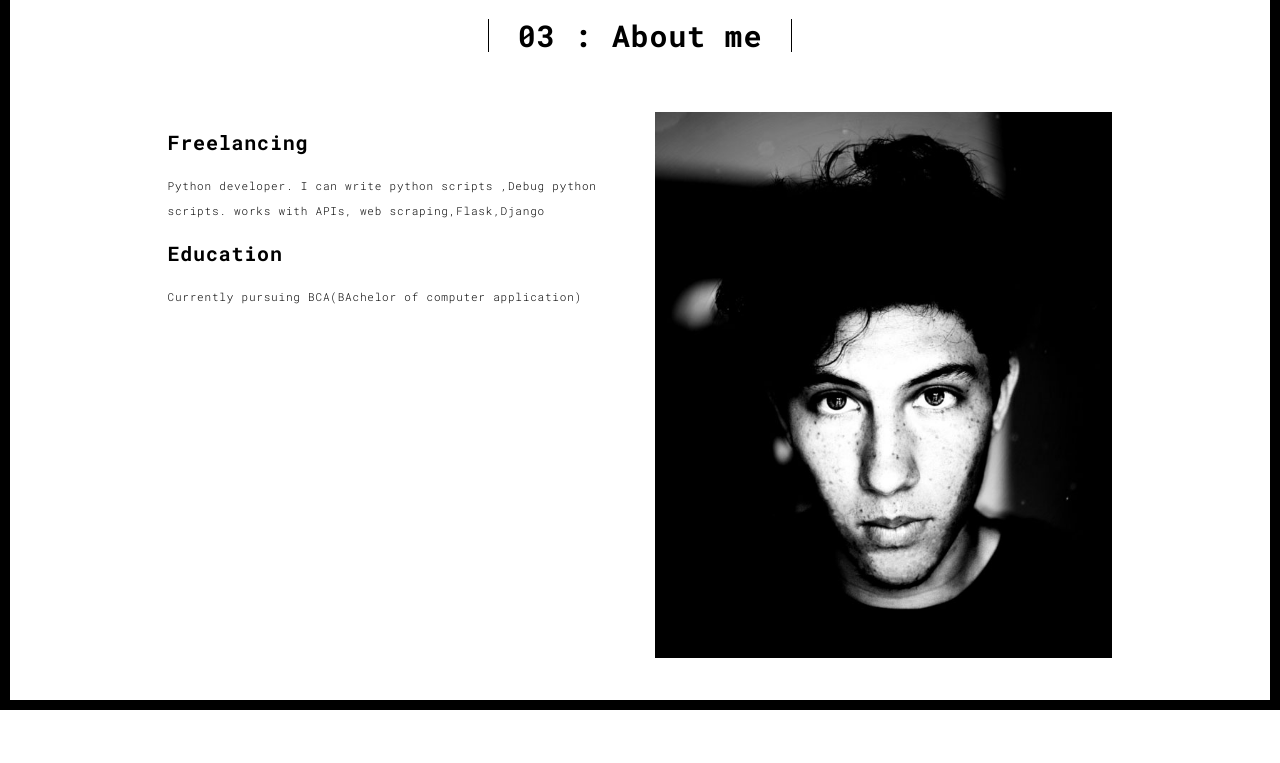
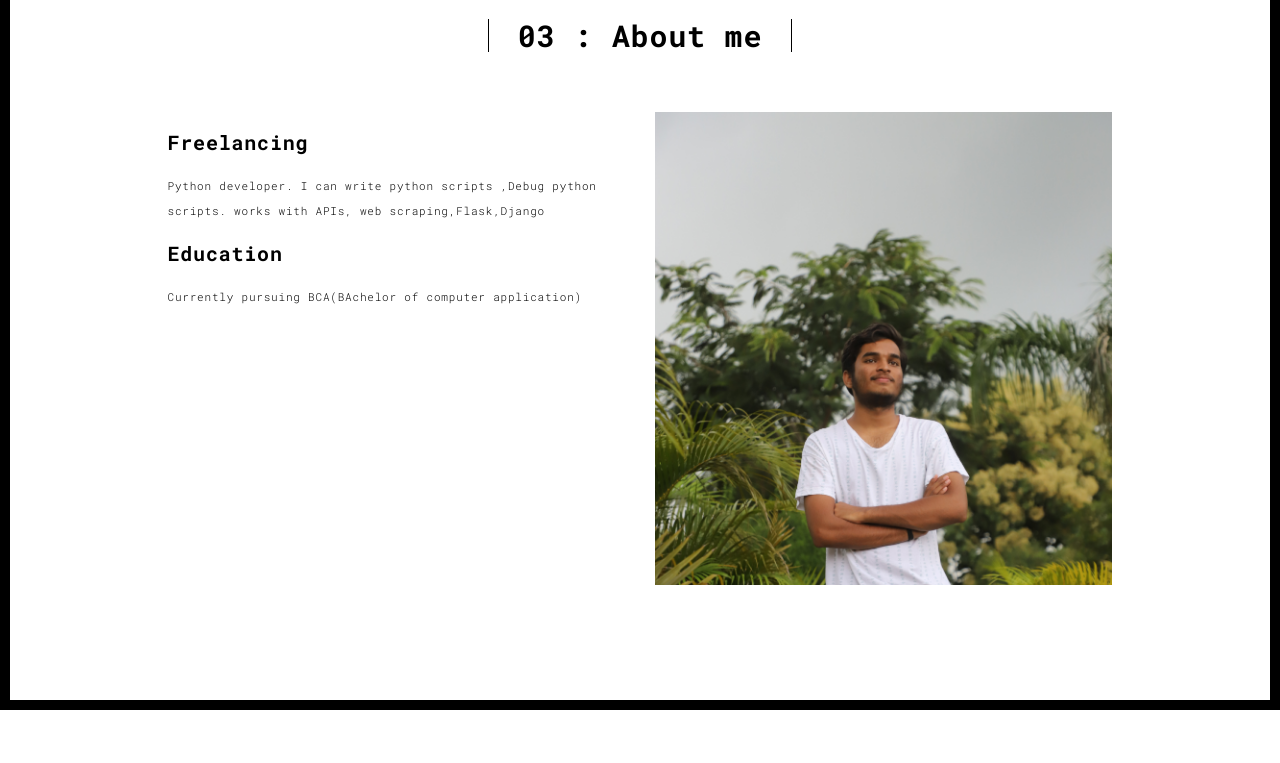
Before and after one commit to MaheshKaji/portfolio, a Flask app: page /about.html in a window 1280 px wide. Shown: the part 90-853 px from the top of the page. After the commit the page ends 800 px from the top, so only its background shows below. Run offline with Flask 3, Linux system fonts and the light colour scheme; some libraries are stand-ins or nearby versions.

Commit message:
about.html

```diff
--- a/templates/about.html
+++ b/templates/about.html
@@ -67,7 +67,7 @@
                   <p>Currently pursuing BCA(BAchelor of computer application)</h3>
                 </div>
                 <div class="col-xs-12 col-md-6">
-                  <img src="./static/assets/images/profil.jpg" class="img-responsive" alt="">
+                  <img src="./static/assets/images/mahesh.jpg" class="img-responsive" alt="">
                 </div>
               </div>
             </div>
```
